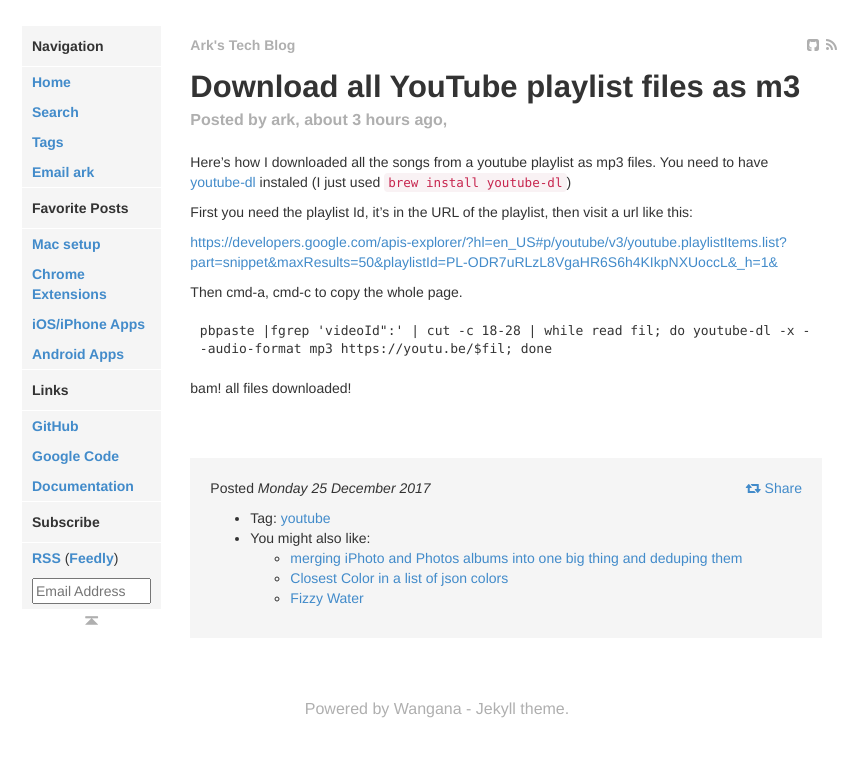
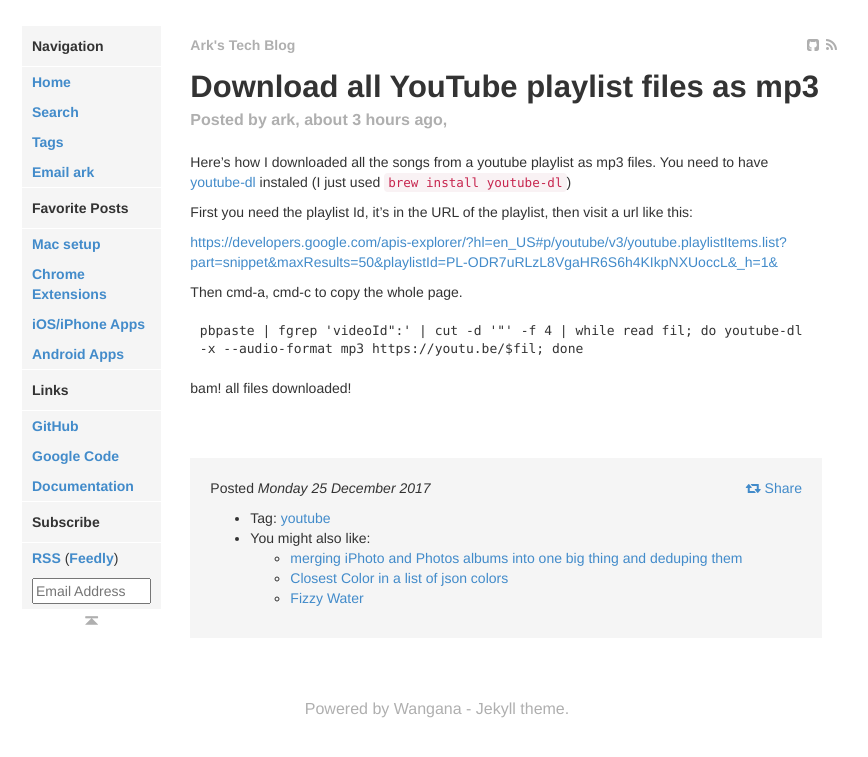
Before and after one commit to arkarkark/arkarkark.github.io, a Jekyll site: the page built from _posts/2017-12-25-download-all-youtuble-playlist-files-as-mp3.md, in a window 1280 px wide. Shown: the top 757 px of the page, without its empty margins (203-1071 px from the left). Built offline with Jekyll 4.4.1, drawn with Linux system fonts in a browser that asks for light colours; some web fonts are replaced.

Commit message:
fix typo, make cut better

````diff
--- a/_posts/2017-12-25-download-all-youtuble-playlist-files-as-mp3.md
+++ b/_posts/2017-12-25-download-all-youtuble-playlist-files-as-mp3.md
@@ -5,7 +5,7 @@
 permalink: /2017/12/download-all-youtuble-playlist-files-as-mp3.html
 tags:
 - youtube
-title: Download all YouTube playlist files as m3
+title: Download all YouTube playlist files as mp3
 ---
 
 Here's how I downloaded all the songs from a youtube playlist as mp3 files.
@@ -18,7 +18,7 @@
 Then cmd-a, cmd-c to copy the whole page.
 
 ```
-pbpaste |fgrep 'videoId":' | cut -c 18-28 | while read fil; do youtube-dl -x --audio-format mp3 https://youtu.be/$fil; done
+pbpaste | fgrep 'videoId":' | cut -d '"' -f 4 | while read fil; do youtube-dl -x --audio-format mp3 https://youtu.be/$fil; done
 ```
 
 bam! all files downloaded!
````
